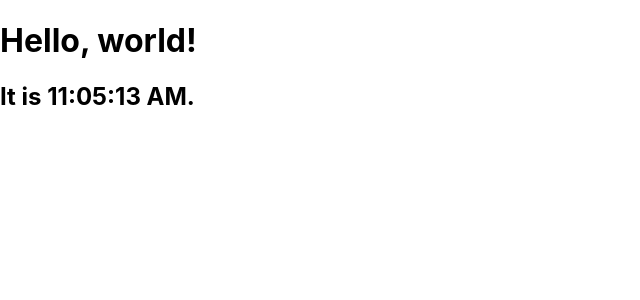
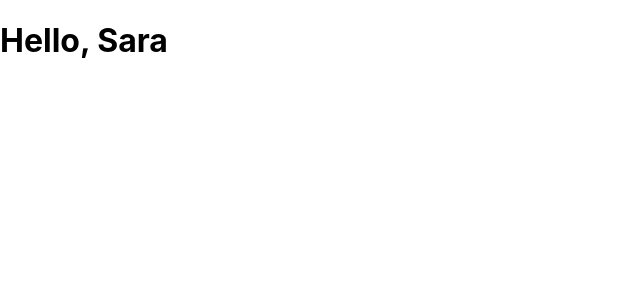
Before and after one commit to acio-o9/js-workspace, a React (Create React App) app in the folder react-app/: page / in a window 1280 px wide. Shown: the top 300 px of the page, without its empty margins (0-640 px from the left). Built offline with nearby package versions, Linux system fonts and the light colour scheme.

Commit message:
[add] use Welcome class component

```diff
--- a/react-app/src/index.js
+++ b/react-app/src/index.js
@@ -3,19 +3,6 @@ import ReactDOM from 'react-dom';
 import './index.css';
 import App from './App';
 import * as serviceWorker from './serviceWorker';
-
-function tick() {
-    const element = (
-        <div>
-            <h1>Hello, world!</h1>
-            <h2>It is {new Date().toLocaleTimeString()}.</h2>
-        </div>
-    );
-
-    ReactDOM.render(element, document.getElementById('root'));
-}
-
-setInterval(tick, 1000);
 
 class Welcome extends React.Component {
     render() {
@@ -23,6 +10,16 @@ class Welcome extends React.Component {
     }
 }
 
+function tick() {
+    const element = <Welcome name="Sara" />;
+
+    ReactDOM.render(element, document.getElementById('root'));
+}
+
+setInterval(tick, 1000);
+
+
+
 
 // If you want your app to work offline and load faster, you can change
 // unregister() to register() below. Note this comes with some pitfalls.
```
